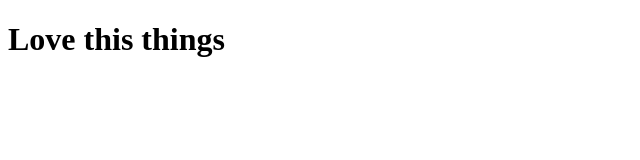
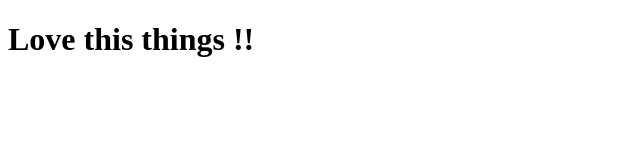
Before and after one commit to CKcrom91/background-generator, a plain HTML site: page index.html in a window 1280 px wide. Shown: the full height of the page, 0-640 px from the left. Drawn offline with Linux system fonts and the light colour scheme.

Commit message:
add exclamation

```diff
--- a/index.html
+++ b/index.html
@@ -6,7 +6,7 @@
 	<title>This is the back ground</title>
 </head>
 <body>
-<h1>Love this things</h1>
+<h1>Love this things !!</h1>
 
 
 
```
